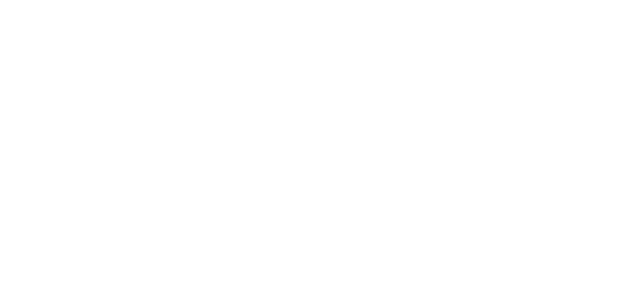
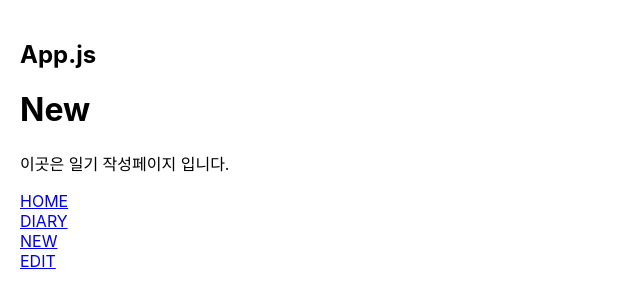
Before and after one commit to kimsoheegh/emotiondiary, a React (Create React App) app: page /new in a window 1280 px wide. Shown: the top 308 px of the page, without its empty margins (0-640 px from the left). Built offline with nearby package versions, Linux system fonts and the light colour scheme.

Commit message:
feat : add react router_1

```diff
--- a/package.json
+++ b/package.json
@@ -8,6 +8,7 @@
     "@testing-library/user-event": "^13.5.0",
     "react": "^18.2.0",
     "react-dom": "^18.2.0",
+    "react-router-dom": "^6.3.0",
     "react-scripts": "5.0.1",
     "web-vitals": "^2.1.4"
   },
--- a/src/App.css
+++ b/src/App.css
@@ -1,38 +1,3 @@
 .App {
-  text-align: center;
+  padding: 20px;
 }
-
-.App-logo {
-  height: 40vmin;
-  pointer-events: none;
-}
-
-@media (prefers-reduced-motion: no-preference) {
-  .App-logo {
-    animation: App-logo-spin infinite 20s linear;
-  }
-}
-
-.App-header {
-  background-color: #282c34;
-  min-height: 100vh;
-  display: flex;
-  flex-direction: column;
-  align-items: center;
-  justify-content: center;
-  font-size: calc(10px + 2vmin);
-  color: white;
-}
-
-.App-link {
-  color: #61dafb;
-}
-
-@keyframes App-logo-spin {
-  from {
-    transform: rotate(0deg);
-  }
-  to {
-    transform: rotate(360deg);
-  }
-}
--- a/src/App.js
+++ b/src/App.js
@@ -1,7 +1,28 @@
 import "./App.css";
+import { BrowserRouter, Routes, Route } from "react-router-dom";
+
+import RouteTest from "./components/RouteTest";
+
+import Home from "./pages/Home";
+import Edit from "./pages/Edit";
+import New from "./pages/New";
+import Diary from "./pages/Diary";
 
 function App() {
-  return <div className="App"></div>;
+  return (
+    <BrowserRouter>
+      <div className="App">
+        <h2>App.js</h2>
+        <Routes>
+          <Route path="/" element={<Home />} />
+          <Route path="/new" element={<New />} />
+          <Route path="/edit" element={<Edit />} />
+          <Route path="/diary" element={<Diary />} />
+        </Routes>
+        <RouteTest />
+      </div>
+    </BrowserRouter>
+  );
 }
 
 export default App;
--- /dev/null
+++ b/src/components/RouteTest.js
@@ -0,0 +1,18 @@
+import { Link } from "react-router-dom";
+
+const RouteTest = () => {
+  return (
+    <>
+      <Link to={"/"}>HOME</Link>
+      <br />
+      <Link to={"/diary"}>DIARY</Link>
+      <br />
+      <Link to={"/new"}>NEW</Link>
+      <br />
+      <Link to={"/edit"}>EDIT</Link>
+      <br />
+    </>
+  );
+};
+
+export default RouteTest;
--- /dev/null
+++ b/src/pages/Diary.js
@@ -0,0 +1,10 @@
+const Diary = () => {
+  return (
+    <div>
+      <h1>Diary</h1>
+      <p>이곳은 일기 상세페이지 입니다.</p>
+    </div>
+  );
+};
+
+export default Diary;
--- /dev/null
+++ b/src/pages/Edit.js
@@ -0,0 +1,10 @@
+const Edit = () => {
+  return (
+    <div>
+      <h1>Edit</h1>
+      <p>이곳은 일기 수정페이지 입니다.</p>
+    </div>
+  );
+};
+
+export default Edit;
--- /dev/null
+++ b/src/pages/Home.js
@@ -0,0 +1,10 @@
+const Home = () => {
+  return (
+    <div>
+      <h1>Home</h1>
+      <p>이곳은 홈입니다.</p>
+    </div>
+  );
+};
+
+export default Home;
--- /dev/null
+++ b/src/pages/New.js
@@ -0,0 +1,10 @@
+const New = () => {
+  return (
+    <div>
+      <h1>New</h1>
+      <p>이곳은 일기 작성페이지 입니다.</p>
+    </div>
+  );
+};
+
+export default New;
```
Also changed, not shown: 1 other file (tests, documents, lock files or other folders).
